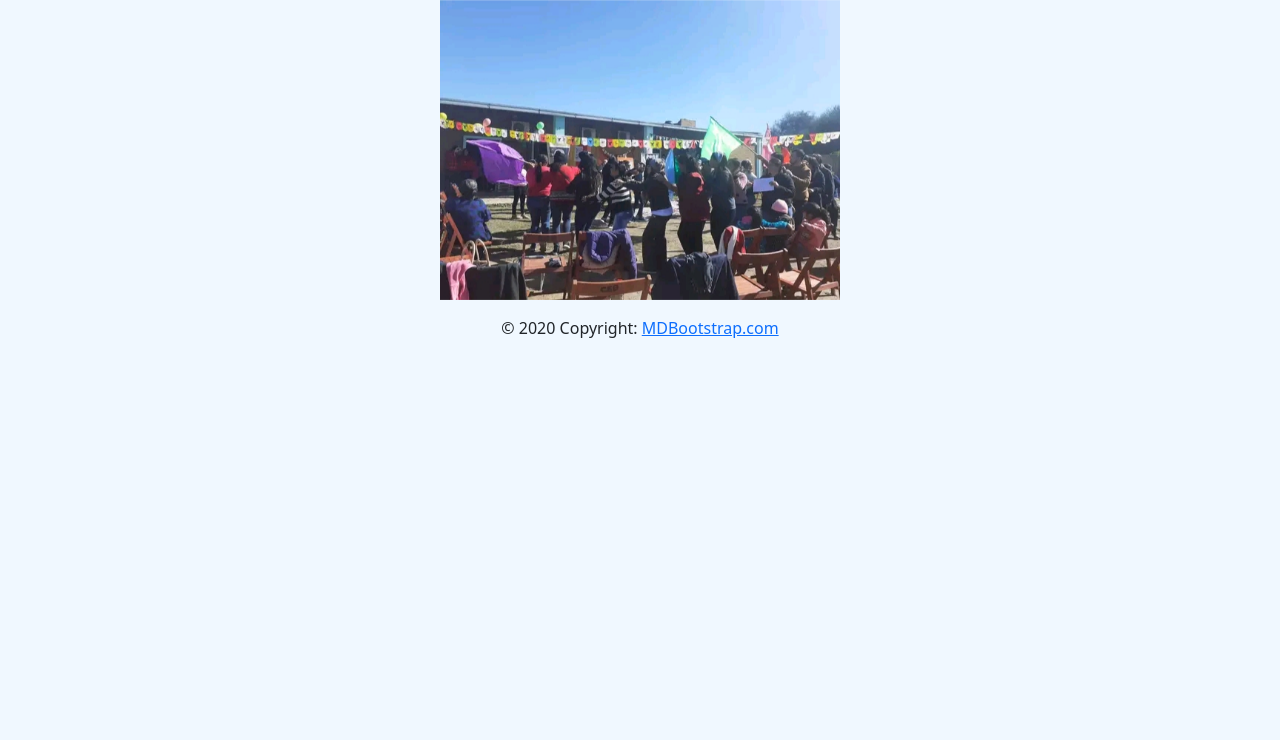
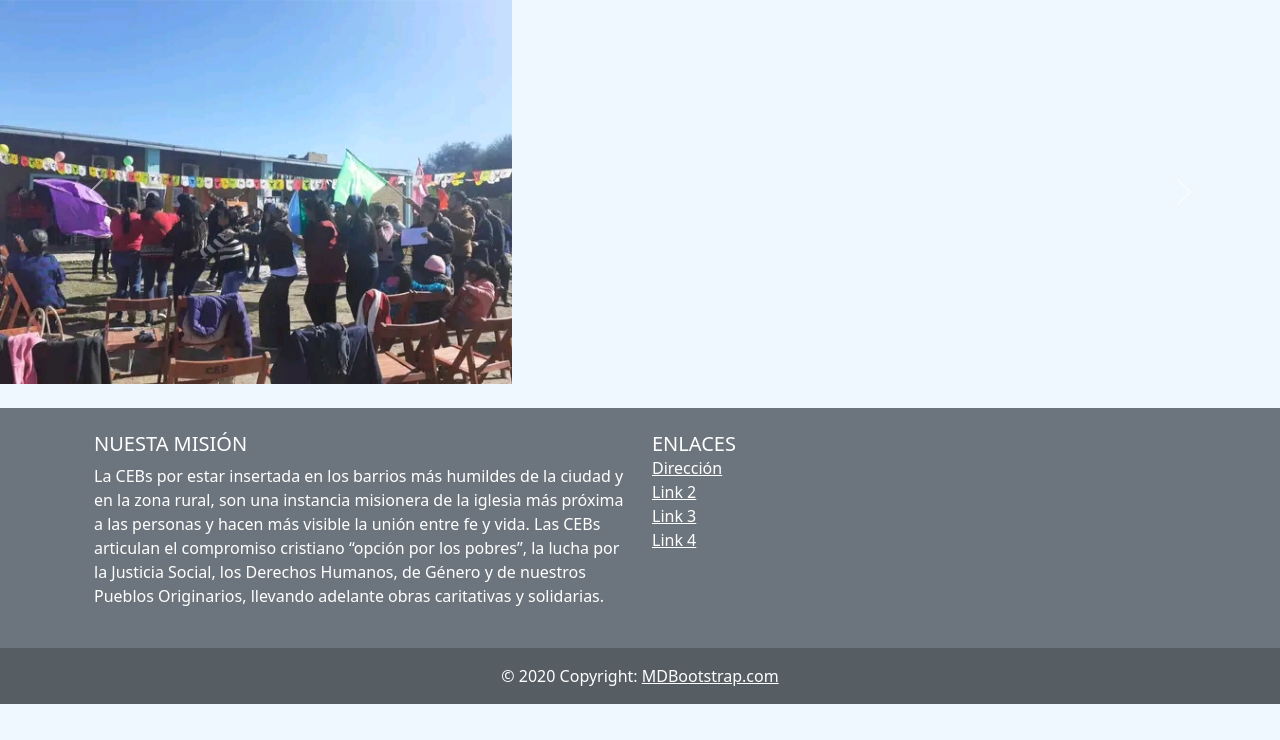
Before and after one commit to francisat5/Proyecto-Informatorio, a Django app: page / in a window 1280 px wide. Shown: the part 60-800 px from the top of the page. Run offline with Django 3.2, Linux system fonts and the light colour scheme.

Commit message:
Base de datos

```diff
--- a/Repositorio/fundacion/templates/base.html
+++ b/Repositorio/fundacion/templates/base.html
@@ -14,7 +14,7 @@
   <body style="background-color:aliceblue ;">
     <!--Inicio de barra de navegación-->
     <nav class="navbar navbar-expand-lg"style="background-color:#74b9ff;z-index: 300;">
-        <img src="../static/img/Logo_fundacion1png.png" style="width: 50px;  border-radius: 50%;" alt="Logo">
+        <img src="{%static 'img/Logo_fundacion1png.png' %}" style="width: 50px;  border-radius: 50%;" alt="Logo">
         <div class="container-fluid">
           <a class="navbar-brand" href="{% url 'home' %}">Home</a>
           <button class="navbar-toggler" type="button" data-bs-toggle="collapse" data-bs-target="#navbarNav" aria-controls="navbarNav" aria-expanded="false" aria-label="Toggle navigation">
@@ -43,17 +43,54 @@
       {%block contenido%}
 
       {%endblock contenido%}
+      <br>
+      <section class="">
         <!-- Footer -->
+        <footer class="bg-secondary text-white text-center text-md-start">
+          <!-- Grid container -->
+          <div class="container p-4">
+            <!--Grid row-->
+            <div class="row">
+              <!--Grid column-->
+              <div class="col-lg-6 col-md-12 mb-4 mb-md-0">
+                <h5 class="text-uppercase">Nuesta Misión</h5>
+                <p>
+                  La CEBs por estar insertada en los barrios más humildes de la ciudad y en la zona rural, son una instancia misionera de la iglesia más próxima a las personas y hacen más visible la unión entre fe y vida.
+		              Las CEBs articulan el compromiso cristiano “opción por los pobres”, la lucha por la Justicia Social, los Derechos Humanos, de Género y de nuestros Pueblos Originarios, llevando adelante obras caritativas y solidarias.
+                </p>
+              </div>
+              <!--Grid column-->
+              <div class="col-lg-3 col-md-6 mb-4 mb-md-0">
+                <h5 class="text-uppercase mb-0">Enlaces</h5>
 
-<footer class="page-footer font-small blue">
+                <ul class="list-unstyled">
+                  <li>
+                    <a href="https://goo.gl/maps/ZFDwDubkYtScd9SY8"class="text-white">Dirección</a>
+                  </li>
+                  <li>
+                    <a href="#!" class="text-white">Link 2</a>
+                  </li>
+                  <li>
+                    <a href="#!" class="text-white">Link 3</a>
+                  </li>
+                  <li>
+                    <a href="#!" class="text-white">Link 4</a>
+                  </li>
+                </ul>
+              </div>
+              <!--Grid column-->
+            </div>
+            <!--Grid row-->
+          </div>
+          <!-- Grid container -->
 
           <!-- Copyright -->
-  <div class="footer-copyright text-center py-3">© 2020 Copyright:
-    <a href="/"> MDBootstrap.com</a>
+          <div class="text-center p-3" style="background-color: rgba(0, 0, 0, 0.2);">
+            © 2020 Copyright:
+            <a class="text-white" href="https://mdbootstrap.com/">MDBootstrap.com</a>
           </div>
           <!-- Copyright -->
-
         </footer>
         <!-- Footer -->
-    </body>
+      </section>
 </html>
--- a/Repositorio/fundacion/templates/home.html
+++ b/Repositorio/fundacion/templates/home.html
@@ -1,22 +1,25 @@
 {%extends 'base.html'%}
 {% load static %}
       {%block contenido%}
-      <div id="carouselExampleIndicators" class="carousel slide" data-bs-ride="true">
-        <div class ="carousel-indicators">
-          <button type="button" data-bs-target="#carouselExampleIndicators" data-bs-slide-to="0" class="active" aria-current="true" aria-label="Slide 1"></button>
-          <button type="button" data-bs-target="#carouselExampleIndicators" data-bs-slide-to="1" aria-label="Slide 2"></button>
-          <button type="button" data-bs-target="#carouselExampleIndicators" data-bs-slide-to="2" aria-label="Slide 3"></button>
-        </div>
-      </div>
-        <div class="carousel-inner ">
-          <div class="carousel-item active">
-          <center><img src="../static/img/Fundación11.jpg"style="width: 400px; class="d-block w-50" alt="..."></center>
-          </div>
-          <div class="carousel-item">
-           <center><img src="../static/img/Fundación_212.jpg"style="width: 400px;  class="d-block w-50" alt="..."></center>
-          </div>
-          <div class="carousel-item">
-          <center><img src="../static/img/Fundacion77_n.jpg"style="width: 400px;  class="d-block w-50" alt="..."></center>
-        </div>
-      </div>
-      {%endblock contenido%}
+  <div id="carouselExampleControls" class="carousel slide" data-bs-ride="carousel">
+  <div class="carousel-inner">
+    <div class="carousel-item active">
+      <img src="{%static 'img/Fundación11.jpg'%}"style="width: 40%";class="d-block w-100" alt="...">
+    </div>
+    <div class="carousel-item">
+      <img src="../static/img/Fundación_212.jpg"style="width: 40%";class="d-block w-100" alt="...">
+    </div>
+    <div class="carousel-item">
+      <img src="../static/img/Fundacion77_n.jpg"style="width: 40%"; class="d-block w-100" alt="...">
+    </div>
+  </div>
+  <button class="carousel-control-prev" type="button" data-bs-target="#carouselExampleControls" data-bs-slide="prev">
+    <span class="carousel-control-prev-icon" aria-hidden="true"></span>
+    <span class="visually-hidden">Previous</span>
+  </button>
+  <button class="carousel-control-next" type="button" data-bs-target="#carouselExampleControls" data-bs-slide="next">
+    <span class="carousel-control-next-icon" aria-hidden="true"></span>
+    <span class="visually-hidden">Next</span>
+  </button>
+</div>
+{%endblock contenido%}
```
Lines whose indentation alone changed are shown as unchanged.
